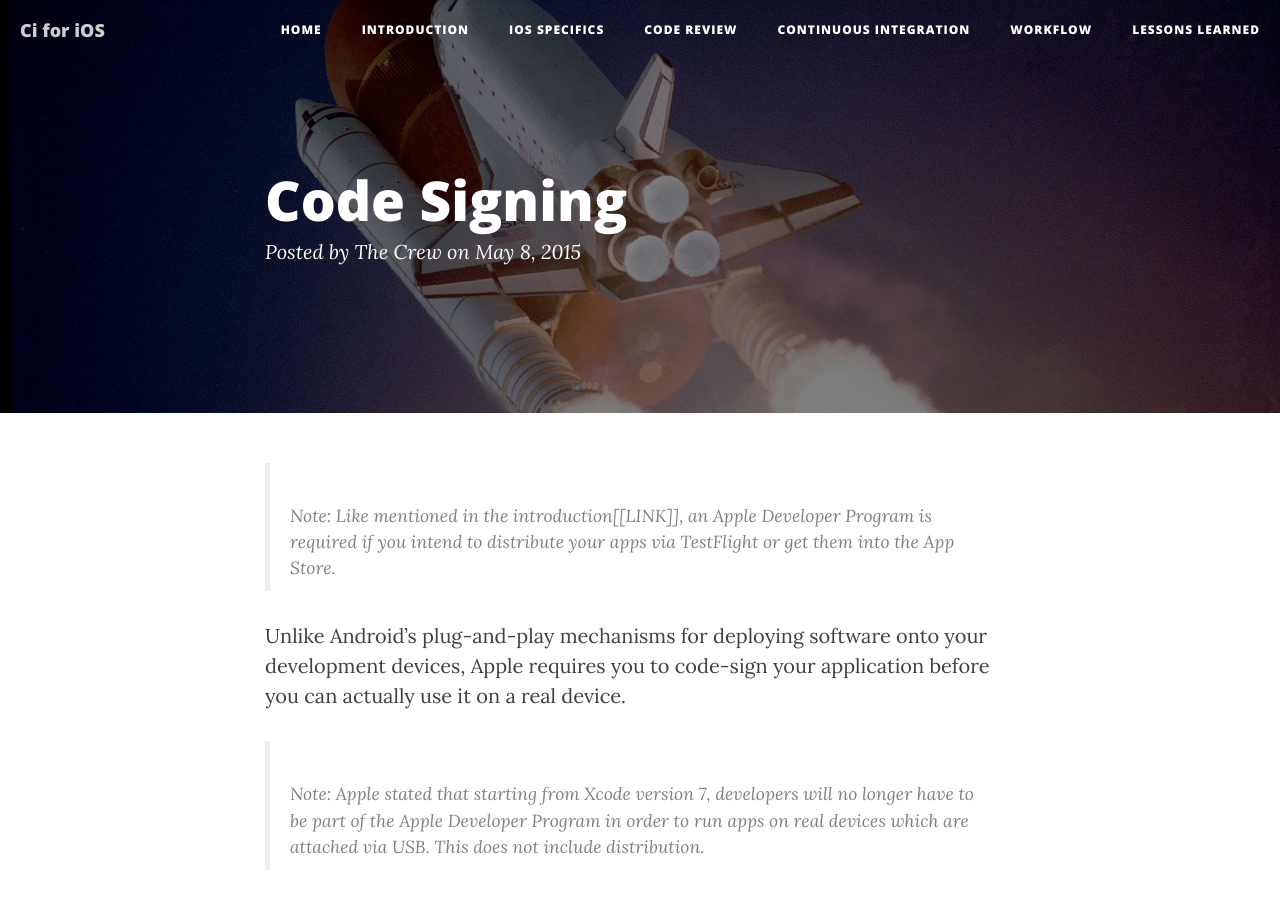
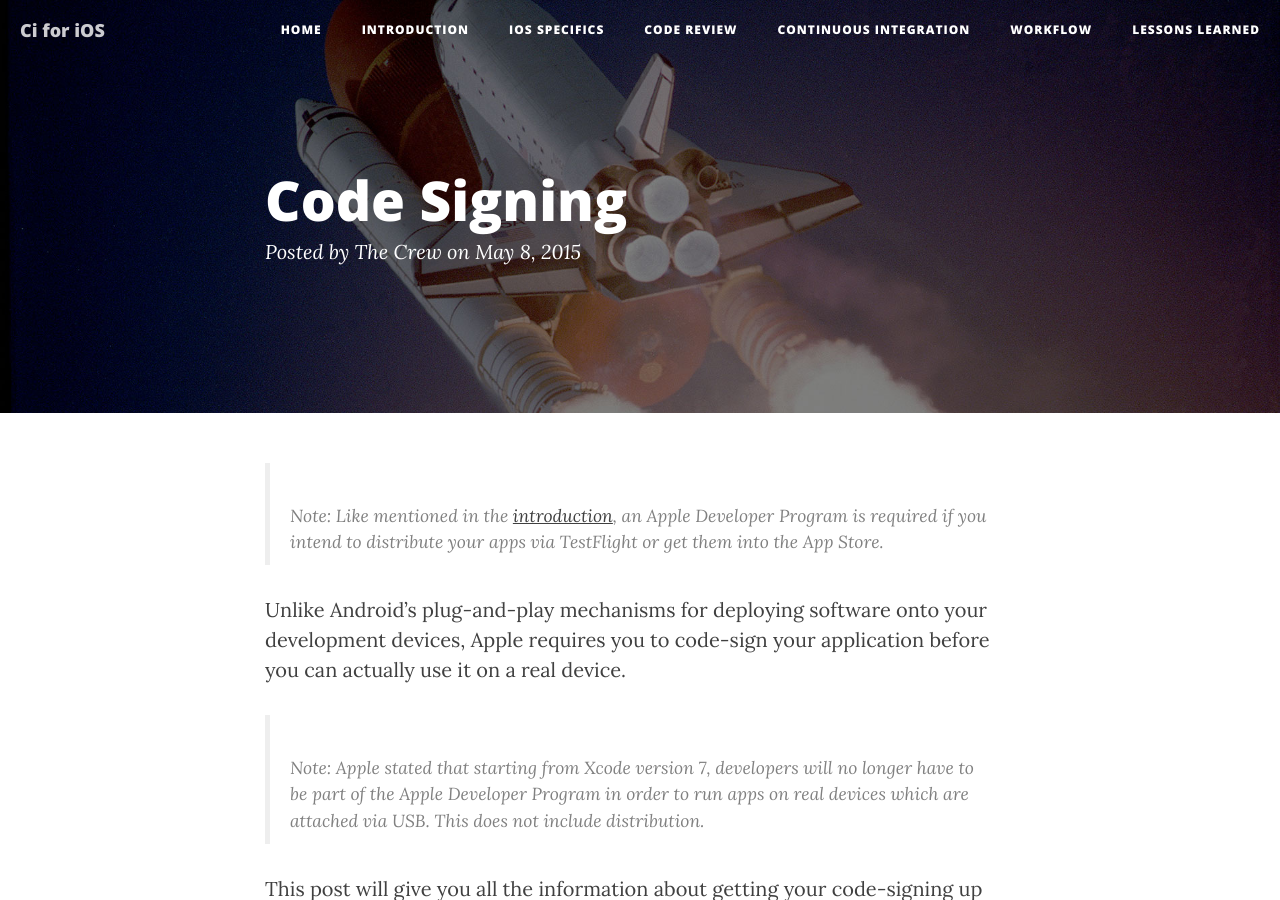
Before and after one commit to ciforios/ciforios.github.io, a Jekyll site: the page built from _posts/2015-05-08-Code-Signing.markdown, in a window 1280 px wide and 900 px high. Built offline with Jekyll 4.4.1, drawn with Linux system fonts in a browser that asks for light colours; nearby versions of some CDN libraries; Markdown is read by kramdown in place of the engine named in the settings.

Commit message:
added content

```diff
--- a/_posts/2015-05-08-Code-Signing.markdown
+++ b/_posts/2015-05-08-Code-Signing.markdown
@@ -7,7 +7,7 @@ header-img: "img/post-bg-01.jpg"
 tags: [ios]
 ---
 
->Note: Like mentioned in the introduction[[LINK]], an Apple Developer Program is required if you intend to distribute your apps via TestFlight or get them into the App Store.
+>Note: Like mentioned in the [introduction](http://ciforios.github.io/2015/04/24/Requirements/), an Apple Developer Program is required if you intend to distribute your apps via TestFlight or get them into the App Store.
 
 Unlike Android's plug-and-play mechanisms for deploying software onto your development devices, Apple requires you to code-sign your application before you can actually use it on a real device.
 
```
